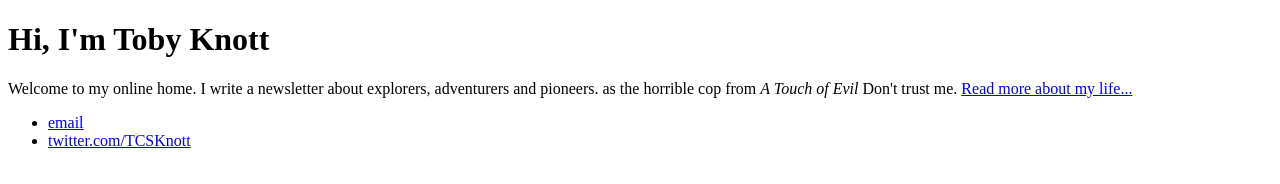
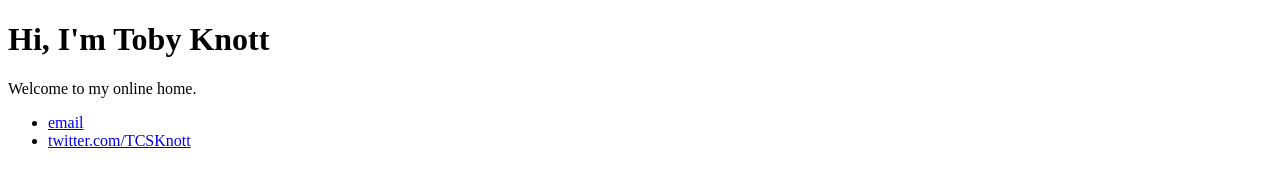
Before and after one commit to tknott91/tknott91.github.io, a plain HTML site: page index.html in a window 1280 px wide. Drawn offline with Linux system fonts and the light colour scheme.

Commit message:
Update index.html

```diff
--- a/index.html
+++ b/index.html
@@ -7,7 +7,7 @@
 		<div class="container">
     		<div class="blurb">
         		<h1>Hi, I'm Toby Knott</h1>
-				    <p>Welcome to my online home. I write a newsletter about explorers, adventurers and pioneers. as the horrible cop from <em>A Touch of Evil</em> Don't trust me. <a href="/about">Read more about my life...</a></p>
+				    <p>Welcome to my online home.</p>
     		</div>
 		</div>
 		<footer>
```
